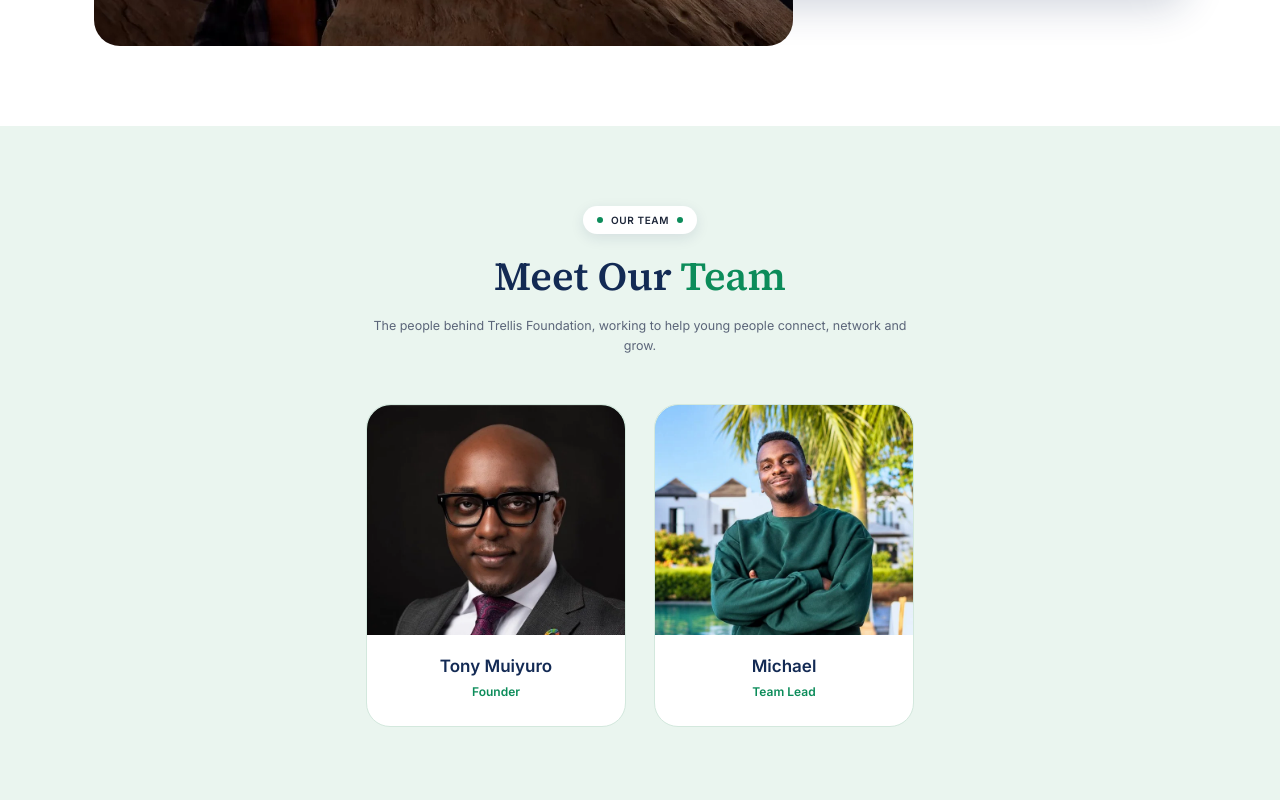
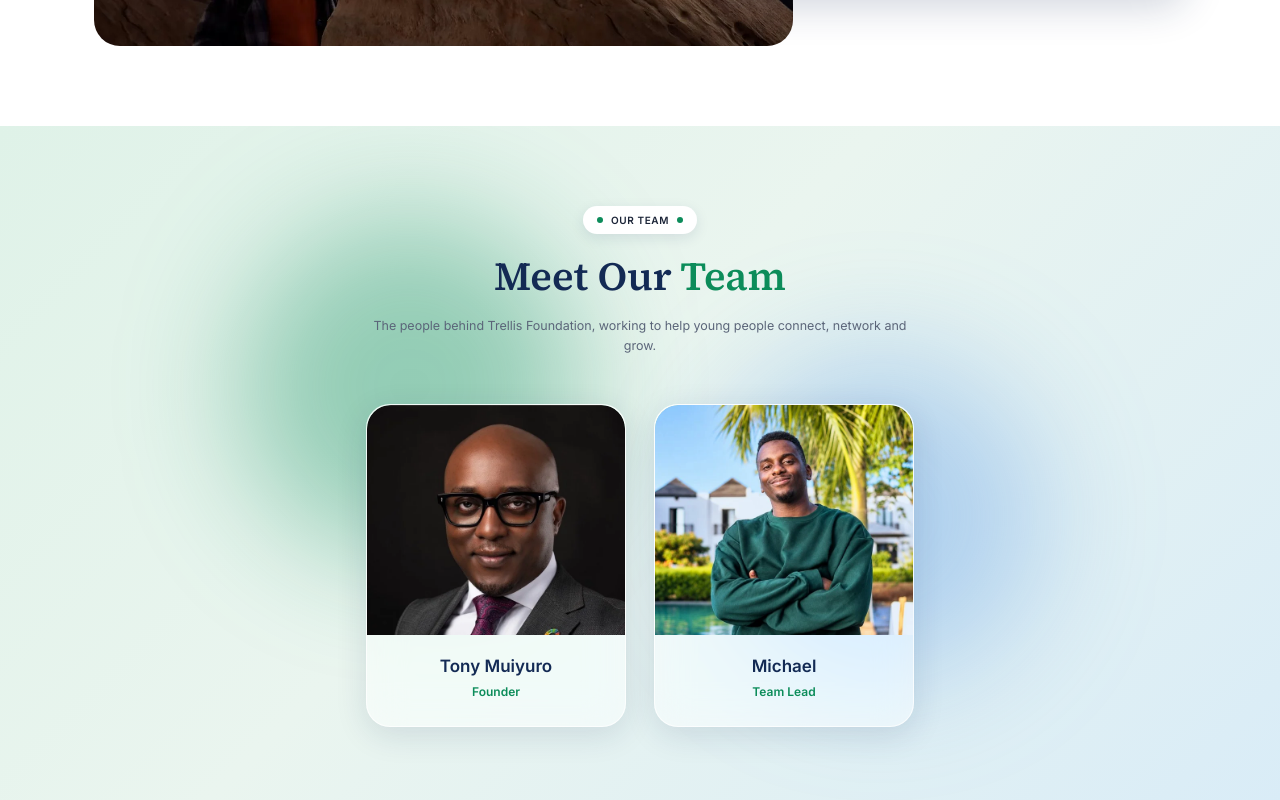
Before and after one commit to jessesgithubaccount/trellisfoundation, a React (Vite) app: page /about in a window 1280 px wide. Shown: the part 900-1700 px from the top of the page. Built offline with nearby package versions, Linux system fonts and the light colour scheme.

Commit message:
added glass morphism to about us page cards

```diff
--- a/src/styles.css
+++ b/src/styles.css
@@ -232,11 +232,15 @@
 .ab-play{position:absolute;inset:0;margin:auto;width:68px;height:48px;transition:transform .25s ease}
 .ab-play svg{width:100%;height:100%;filter:drop-shadow(0 2px 6px rgba(0,0,0,.4))}
 .ab-video:hover .ab-play{transform:scale(1.12)}
-.ab-team{background:#eaf5ef}
+.ab-team{background:linear-gradient(135deg,#dff2e8 0%,#eaf5ef 45%,#d9ecf7 100%);position:relative;overflow:hidden;isolation:isolate}
+.ab-team::before,.ab-team::after{content:"";position:absolute;border-radius:50%;filter:blur(60px);z-index:-1;pointer-events:none}
+.ab-team::before{width:340px;height:340px;left:calc(50% - 400px);top:90px;background:rgba(12,140,90,.38)}
+.ab-team::after{width:320px;height:320px;left:calc(50% + 80px);top:230px;background:rgba(70,140,230,.32)}
 .ab-team .wrap>p{max-width:560px;font-size:12.5px}
 .team-grid{display:grid;grid-template-columns:repeat(auto-fit,minmax(220px,260px));justify-content:center;gap:28px;margin-top:48px}
-.team-card{background:#fff;border:1px solid #d3e8dd;border-radius:24px;padding:0 0 4px;position:relative;text-align:center;transition:transform .3s ease}
-.team-card:hover{transform:translateY(-6px)}
+.team-card{background:rgba(255,255,255,.55);-webkit-backdrop-filter:blur(18px) saturate(160%);backdrop-filter:blur(18px) saturate(160%);border:1px solid rgba(255,255,255,.7);border-radius:24px;padding:0 0 4px;position:relative;overflow:hidden;text-align:center;box-shadow:0 8px 32px rgba(19,42,84,.12),inset 0 1px 0 rgba(255,255,255,.8);transition:transform .3s ease,box-shadow .3s ease,background .3s ease}
+@supports not ((backdrop-filter:blur(1px)) or (-webkit-backdrop-filter:blur(1px))){.team-card{background:rgba(255,255,255,.88)}}
+.team-card:hover{transform:translateY(-6px);background:rgba(255,255,255,.65);box-shadow:0 14px 40px rgba(19,42,84,.18),inset 0 1px 0 rgba(255,255,255,.9)}
 .team-photo{height:230px;border-radius:24px 24px 0 0;overflow:hidden;background:linear-gradient(160deg,#9fd3b9,#4fa87f);display:grid;place-items:center}
 .team-photo img{width:100%;height:100%;object-fit:cover;object-position:center 20%}
 .team-photo span{font-family:var(--serif);font-size:48px;font-weight:600;color:#fff}
```
